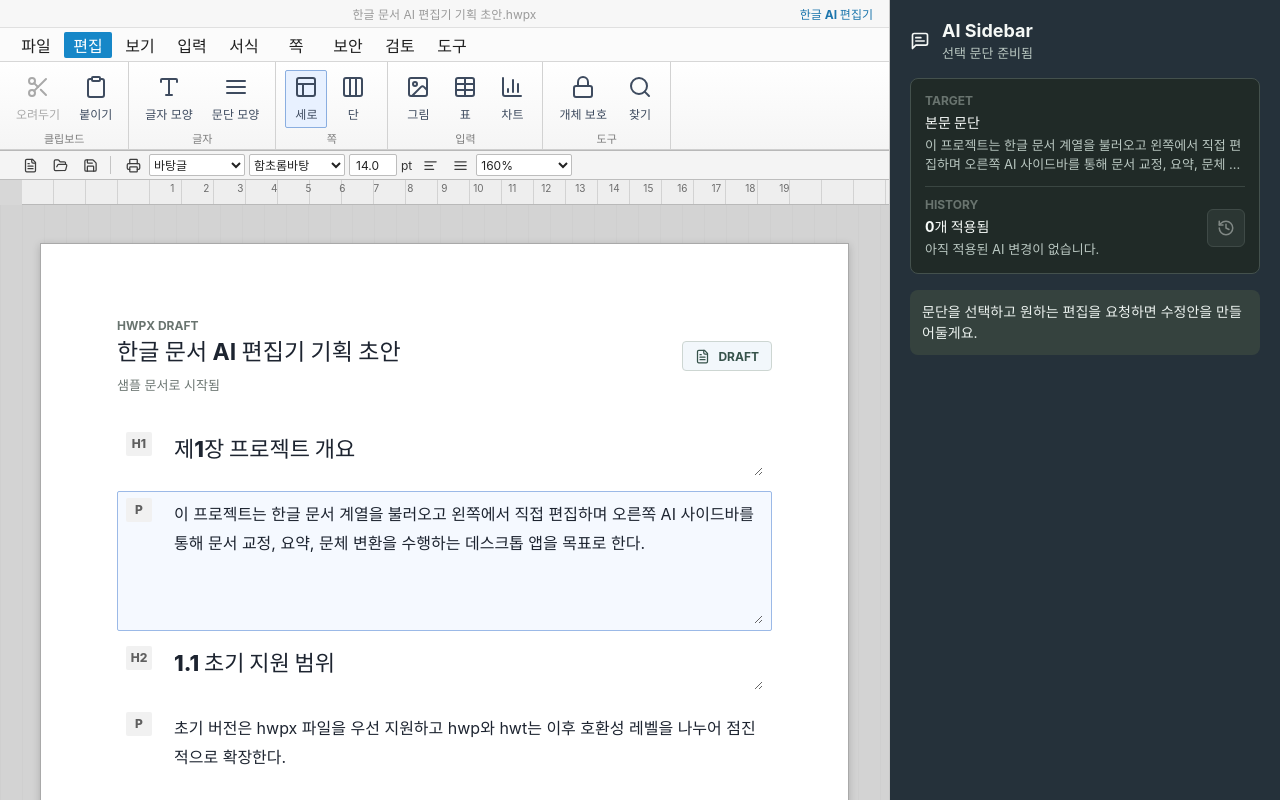
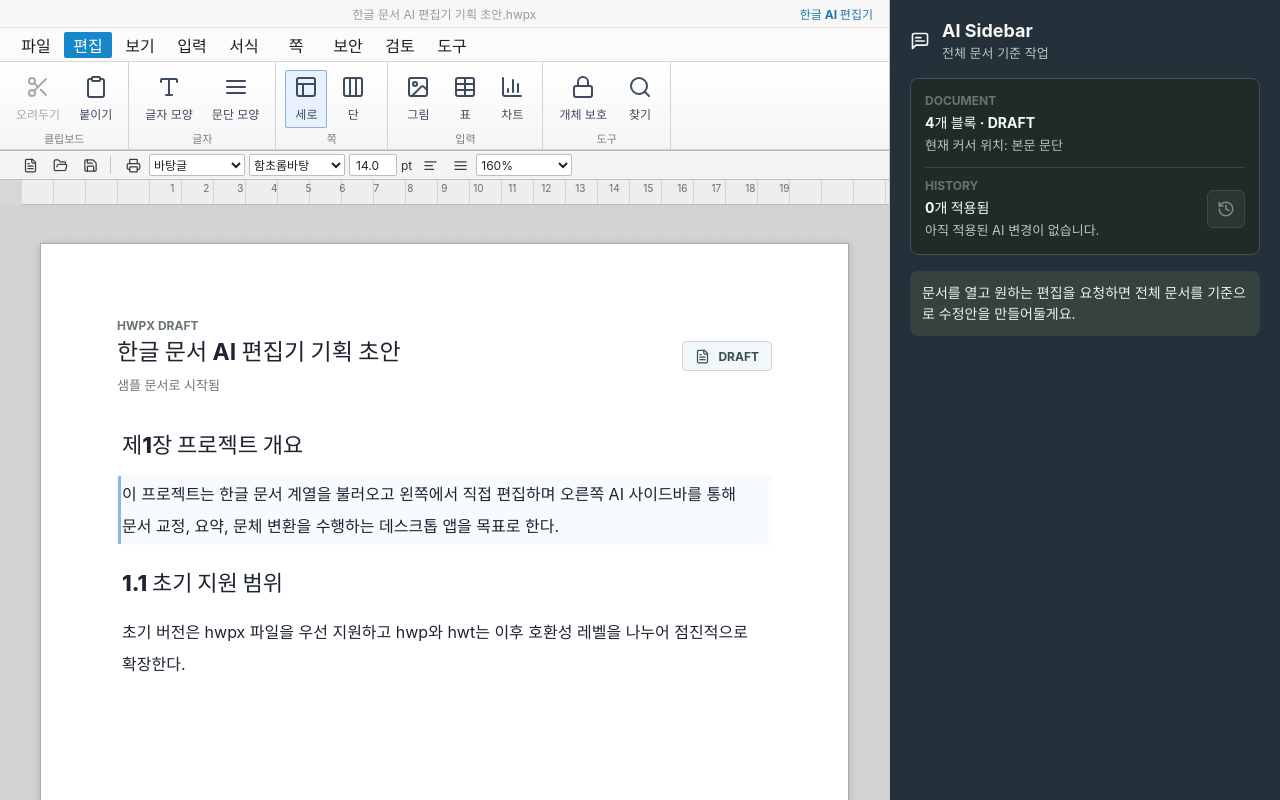
Before and after one commit to wrongstory/hangul-ai-editor, a React (Vite) app: page / in a window 1280 px wide. Shown: the top 800 px of the page. Built offline with nearby package versions, Linux system fonts and the light colour scheme.

Commit message:
feat: make ai edits document-wide

```diff
--- a/src/App.tsx
+++ b/src/App.tsx
@@ -23,6 +23,7 @@
 } from "lucide-react";
 import type { LucideIcon } from "lucide-react";
 import { useMemo, useRef, useState } from "react";
+import type { FormEvent } from "react";
 import { createMockProposal } from "./ai/mockAi";
 import { parseHwpxFile } from "./hwpx/parseHwpx";
 import { initialDocument } from "./mockDocument";
@@ -36,14 +37,14 @@
 
 export function App() {
   const [documentState, setDocumentState] = useState<HangulDocument>(initialDocument);
-  const [selectedBlockId, setSelectedBlockId] = useState<string>(initialDocument.blocks[1].id);
+  const [activeBlockId, setActiveBlockId] = useState<string>(initialDocument.blocks[1].id);
   const [fileStatus, setFileStatus] = useState("샘플 문서로 시작됨");
   const [isOpeningFile, setIsOpeningFile] = useState(false);
   const [messages, setMessages] = useState<ChatMessage[]>([
     {
       id: "welcome",
       role: "assistant",
-      content: "문단을 선택하고 원하는 편집을 요청하면 수정안을 만들어둘게요.",
+      content: "문서를 열고 원하는 편집을 요청하면 전체 문서를 기준으로 수정안을 만들어둘게요.",
     },
   ]);
   const [prompt, setPrompt] = useState("");
@@ -51,19 +52,17 @@
   const [changeHistory, setChangeHistory] = useState<ChangeHistoryEntry[]>([]);
   const fileInputRef = useRef<HTMLInputElement>(null);
 
-  const selectedBlock = useMemo(
-    () => documentState.blocks.find((block) => block.id === selectedBlockId),
-    [documentState.blocks, selectedBlockId]
+  const activeBlock = useMemo(
+    () => documentState.blocks.find((block) => block.id === activeBlockId),
+    [documentState.blocks, activeBlockId]
   );
-  const proposalTargetBlock = useMemo(
-    () =>
-      proposal
-        ? documentState.blocks.find((block) => block.id === proposal.targetBlockId)
-        : undefined,
-    [documentState.blocks, proposal]
+  const currentDocumentSignature = useMemo(
+    () => getDocumentSignature(documentState.blocks),
+    [documentState.blocks]
   );
   const proposalIsStale =
-    proposal !== undefined && proposalTargetBlock?.text !== proposal.before;
+    proposal !== undefined &&
+    getDocumentSignature(proposal.beforeBlocks) !== currentDocumentSignature;
   const latestChange = changeHistory[0];
 
   function updateBlockText(blockId: string, text: string) {
@@ -91,7 +90,7 @@
     try {
       const nextDocument = await parseHwpxFile(file);
       setDocumentState(nextDocument);
-      setSelectedBlockId(nextDocument.blocks[0].id);
+      setActiveBlockId(nextDocument.blocks[0].id);
       setProposal(undefined);
       setChangeHistory([]);
       setFileStatus(`${file.name}에서 ${nextDocument.blocks.length}개 문단을 불러왔습니다.`);
@@ -100,7 +99,7 @@
         {
           id: crypto.randomUUID(),
           role: "system",
-          content: `${file.name} 파일을 열었습니다. 문단을 선택해 AI 편집을 요청할 수 있습니다.`,
+          content: `${file.name} 파일을 열었습니다. 전체 문서를 기준으로 AI 편집을 요청할 수 있습니다.`,
         },
       ]);
     } catch (error) {
@@ -134,7 +133,7 @@
       return;
     }
 
-    const nextProposal = createMockProposal(trimmedPrompt, selectedBlock);
+    const nextProposal = createMockProposal(trimmedPrompt, documentState);
 
     setMessages((current) => [
       ...current,
@@ -142,9 +141,7 @@
       {
         id: crypto.randomUUID(),
         role: "assistant",
-        content: nextProposal
-          ? "선택 문단에 대한 수정안을 만들었습니다. 적용 전에 내용을 확인해 주세요."
-          : "먼저 왼쪽에서 수정할 문단을 선택해 주세요.",
+        content: "전체 문서에 대한 수정안을 만들었습니다. 적용 전에 내용을 확인해 주세요.",
       },
     ]);
     setProposal(nextProposal);
@@ -159,7 +156,7 @@
           {
             id: crypto.randomUUID(),
             role: "system",
-            content: "제안 생성 후 대상 문단이 변경되어 적용하지 않았습니다. 다시 요청해 주세요.",
+            content: "제안 생성 후 문서가 변경되어 적용하지 않았습니다. 다시 요청해 주세요.",
           },
         ]);
       }
@@ -167,15 +164,20 @@
       return;
     }
 
-    updateBlockText(proposal.targetBlockId, proposal.after);
-    setSelectedBlockId(proposal.targetBlockId);
+    setDocumentState((current) => ({
+      ...current,
+      blocks: proposal.afterBlocks.map((block) => ({ ...block })),
+    }));
+    setActiveBlockId(proposal.afterBlocks[0]?.id ?? activeBlockId);
     setChangeHistory((current) => [
       {
         id: crypto.randomUUID(),
         proposalId: proposal.id,
-        targetBlockId: proposal.targetBlockId,
-        targetBlockLabel: proposal.targetBlockLabel,
+        scope: proposal.scope,
+        targetLabel: proposal.targetLabel,
         prompt: proposal.prompt,
+        beforeBlocks: proposal.beforeBlocks.map((block) => ({ ...block })),
+        afterBlocks: proposal.afterBlocks.map((block) => ({ ...block })),
         before: proposal.before,
         after: proposal.after,
         summary: proposal.summary,
@@ -201,8 +203,11 @@
       return;
     }
 
-    updateBlockText(latest.targetBlockId, latest.before);
-    setSelectedBlockId(latest.targetBlockId);
+    setDocumentState((current) => ({
+      ...current,
+      blocks: latest.beforeBlocks.map((block) => ({ ...block })),
+    }));
+    setActiveBlockId(latest.beforeBlocks[0]?.id ?? activeBlockId);
     setChangeHistory(remaining);
     setMessages((current) => [
       ...current,
@@ -311,8 +316,8 @@
                 <DocumentBlockEditor
                   key={block.id}
                   block={block}
-                  selected={block.id === selectedBlockId}
-                  onSelect={() => setSelectedBlockId(block.id)}
+                  active={block.id === activeBlockId}
+                  onFocus={() => setActiveBlockId(block.id)}
                   onChange={(text) => updateBlockText(block.id, text)}
                 />
               ))}
@@ -326,15 +331,15 @@
           <MessageSquareText size={20} aria-hidden="true" />
           <div>
             <h2>AI Sidebar</h2>
-            <p>{selectedBlock ? "선택 문단 준비됨" : "문단 선택 필요"}</p>
+            <p>전체 문서 기준 작업</p>
           </div>
         </header>
 
         <section className="workflow-status" aria-label="AI 편집 상태">
           <div>
-            <span className="eyebrow">Target</span>
-            <strong>{selectedBlock ? getBlockLabel(selectedBlock) : "선택 없음"}</strong>
-            <p>{selectedBlock ? selectedBlock.text : "왼쪽 문서에서 문단을 선택해 주세요."}</p>
+            <span className="eyebrow">Document</span>
+            <strong>{documentState.blocks.length}개 블록 · {documentState.sourceFormat.toUpperCase()}</strong>
+            <p>{activeBlock ? `현재 커서 위치: ${getBlockLabel(activeBlock)}` : "문서 전체를 기준으로 작업합니다."}</p>
           </div>
           <div className="history-summary">
             <div>
@@ -342,7 +347,7 @@
               <strong>{changeHistory.length}개 적용됨</strong>
               <p>
                 {latestChange
-                  ? `${latestChange.targetBlockLabel} · ${formatAppliedTime(latestChange.appliedAt)}`
+                  ? `${latestChange.targetLabel} · ${formatAppliedTime(latestChange.appliedAt)}`
                   : "아직 적용된 AI 변경이 없습니다."}
               </p>
             </div>
@@ -369,7 +374,7 @@
         {proposal ? (
           <section className="proposal" aria-label="수정안 미리보기">
             <div className="proposal-meta">
-              <span>{proposal.targetBlockLabel}</span>
+              <span>{proposal.targetLabel}</span>
               <strong>{proposal.summary}</strong>
               <p>{proposal.prompt}</p>
             </div>
@@ -383,7 +388,7 @@
             </div>
             {proposalIsStale ? (
               <p className="proposal-warning">
-                대상 문단이 제안 생성 후 변경되었습니다. 현재 제안은 다시 생성해야 적용할 수 있습니다.
+                문서가 제안 생성 후 변경되었습니다. 현재 제안은 다시 생성해야 적용할 수 있습니다.
               </p>
             ) : null}
             <div className="proposal-actions">
@@ -433,6 +438,12 @@
   }
 
   return "본문 문단";
+}
+
+function getDocumentSignature(blocks: DocumentBlock[]): string {
+  return blocks
+    .map((block) => `${block.id}:${block.type}:${block.text}`)
+    .join("\n");
 }
 
 function formatAppliedTime(value: string): string {
@@ -541,31 +552,47 @@
 
 type DocumentBlockEditorProps = {
   block: DocumentBlock;
-  selected: boolean;
-  onSelect: () => void;
+  active: boolean;
+  onFocus: () => void;
   onChange: (text: string) => void;
 };
 
 function DocumentBlockEditor({
   block,
-  selected,
-  onSelect,
+  active,
+  onFocus,
   onChange,
 }: DocumentBlockEditorProps) {
   const className = [
     "document-block",
     block.type,
-    selected ? "selected" : "",
+    active ? "active" : "",
   ].join(" ");
+  const editableProps = {
+    className,
+    contentEditable: true,
+    suppressContentEditableWarning: true,
+    spellCheck: false,
+    onFocus,
+    onClick: onFocus,
+    onInput: (event: FormEvent<HTMLElement>) => {
+      onChange(event.currentTarget.textContent ?? "");
+    },
+  };
+
+  if (block.type === "heading" && block.level === 1) {
+    return <h1 {...editableProps}>{block.text}</h1>;
+  }
+
+  if (block.type === "heading" && block.level === 2) {
+    return <h2 {...editableProps}>{block.text}</h2>;
+  }
+
+  if (block.type === "heading" && block.level === 3) {
+    return <h3 {...editableProps}>{block.text}</h3>;
+  }
 
   return (
-    <label className={className} onFocus={onSelect} onClick={onSelect}>
-      {block.type === "heading" ? <span>H{block.level}</span> : <span>P</span>}
-      <textarea
-        value={block.text}
-        onChange={(event) => onChange(event.target.value)}
-        rows={block.type === "heading" ? 1 : 4}
-      />
-    </label>
+    <p {...editableProps}>{block.text}</p>
   );
 }
--- a/src/ai/mockAi.ts
+++ b/src/ai/mockAi.ts
@@ -1,45 +1,89 @@
-import type { AiProposal, DocumentBlock } from "../types";
+import type { AiProposal, DocumentBlock, HangulDocument } from "../types";
 
 export function createMockProposal(
   prompt: string,
-  selectedBlock: DocumentBlock | undefined
-): AiProposal | undefined {
-  if (!selectedBlock) {
-    return undefined;
-  }
-
-  const text = selectedBlock.text.trim();
-  const after = buildMockRewrite(prompt, text);
+  documentState: HangulDocument
+): AiProposal {
+  const beforeBlocks = cloneBlocks(documentState.blocks);
+  const afterBlocks = buildDocumentRewrite(prompt, beforeBlocks);
 
   return {
     id: crypto.randomUUID(),
-    targetBlockId: selectedBlock.id,
-    targetBlockLabel: formatBlockLabel(selectedBlock),
+    scope: "document",
+    targetLabel: "전체 문서",
     prompt,
-    before: selectedBlock.text,
-    after,
-    summary: "Mock AI가 선택한 문단의 문체를 더 정돈된 보고서 문장으로 제안했습니다.",
+    beforeBlocks,
+    afterBlocks,
+    before: summarizeBlocks(beforeBlocks),
+    after: summarizeBlocks(afterBlocks),
+    summary: "Mock AI가 전체 HWPX 문서를 읽고 문서 단위 수정안을 제안했습니다.",
   };
 }
 
-function formatBlockLabel(block: DocumentBlock): string {
-  if (block.type === "heading") {
-    return `H${block.level} 제목`;
-  }
-
-  return "본문 문단";
-}
-
-function buildMockRewrite(prompt: string, text: string): string {
-  const normalized = text.replace(/\s+/g, " ");
+function buildDocumentRewrite(
+  prompt: string,
+  blocks: DocumentBlock[]
+): DocumentBlock[] {
+  const normalizedPrompt = prompt.replace(/\s+/g, " ");
 
   if (prompt.includes("요약")) {
-    return `요약: ${normalized}`;
+    return [
+      ...cloneBlocks(blocks),
+      {
+        id: crypto.randomUUID(),
+        type: "paragraph",
+        text: `요약: ${buildSummary(blocks)}`,
+      },
+    ];
   }
 
   if (prompt.includes("공문") || prompt.includes("보고서")) {
-    return `${normalized} 이에 따라 본 문서는 한글 문서 편집 흐름의 안정성, 변경 검토, 적용 절차를 중심으로 단계적으로 구현한다.`;
+    return blocks.map((block) =>
+      block.type === "paragraph"
+        ? {
+            ...block,
+            text: toReportSentence(block.text),
+          }
+        : { ...block }
+    );
   }
 
-  return `${normalized} 문장을 더 자연스럽고 명확하게 다듬은 수정안입니다.`;
+  return blocks.map((block) =>
+    block.type === "paragraph"
+      ? {
+          ...block,
+          text: `${normalizeText(block.text)} ${normalizedPrompt} 요청을 반영하여 문장을 더 자연스럽고 명확하게 다듬었습니다.`,
+        }
+      : { ...block }
+  );
 }
+
+function cloneBlocks(blocks: DocumentBlock[]): DocumentBlock[] {
+  return blocks.map((block) => ({ ...block }));
+}
+
+function summarizeBlocks(blocks: DocumentBlock[]): string {
+  return blocks
+    .map((block) => block.text)
+    .filter(Boolean)
+    .slice(0, 8)
+    .join("\n");
+}
+
+function buildSummary(blocks: DocumentBlock[]): string {
+  const paragraphs = blocks
+    .filter((block) => block.type === "paragraph")
+    .map((block) => normalizeText(block.text));
+
+  return paragraphs.slice(0, 3).join(" ");
+}
+
+function toReportSentence(text: string): string {
+  const normalized = normalizeText(text).replace(/[.。]*$/, "");
+
+  return `${normalized}. 이에 따라 본 문서는 주요 내용을 명확히 정리하고, 검토와 적용 절차를 기준으로 후속 작업을 진행한다.`;
+}
+
+function normalizeText(text: string): string {
+  return text.replace(/\s+/g, " ").trim();
+}
--- a/src/styles.css
+++ b/src/styles.css
@@ -333,56 +333,45 @@
 }
 
 .document-block {
-  display: grid;
-  grid-template-columns: 34px minmax(0, 1fr);
-  gap: 12px;
-  align-items: start;
-  padding: 6px 8px;
+  position: relative;
+  margin: 0;
+  padding: 2px 4px;
   border: 1px solid transparent;
   border-radius: 2px;
-}
-
-.document-block + .document-block {
-  margin-top: 8px;
-}
-
-.document-block.selected {
-  border-color: #9bb9e7;
-  background: #f5f9ff;
-}
-
-.document-block span {
-  display: grid;
-  place-items: center;
-  width: 26px;
-  height: 24px;
-  border-radius: 2px;
-  color: #5f5f5f;
-  background: #f1f1f1;
-  font-size: 12px;
-  font-weight: 800;
-}
-
-.document-block textarea {
-  width: 100%;
-  resize: vertical;
-  border: 0;
   outline: 0;
   color: #1d2430;
   background: transparent;
-  line-height: 1.85;
+  white-space: pre-wrap;
+  word-break: keep-all;
 }
 
-.document-block.heading textarea {
-  min-height: 44px;
+.document-block.active {
+  background: #f7fbff;
+  box-shadow: inset 3px 0 0 #8ab6e8;
+}
+
+.document-block.heading {
+  margin: 18px 0 10px;
   font-size: 22px;
   font-weight: 800;
-  line-height: 1.4;
+  line-height: 1.55;
 }
 
-.document-block.paragraph textarea {
-  min-height: 126px;
+.document-block.heading:first-child {
+  margin-top: 0;
+}
+
+.document-block.paragraph {
+  min-height: 30px;
+  margin: 2px 0;
   font-size: 16px;
+  line-height: 2;
+  text-align: left;
+}
+
+.document-block:empty::before {
+  color: #a4aaa7;
+  content: " ";
 }
 
 .ai-sidebar {
```
Also changed, not shown: src/types.ts (+8 -4 lines).
